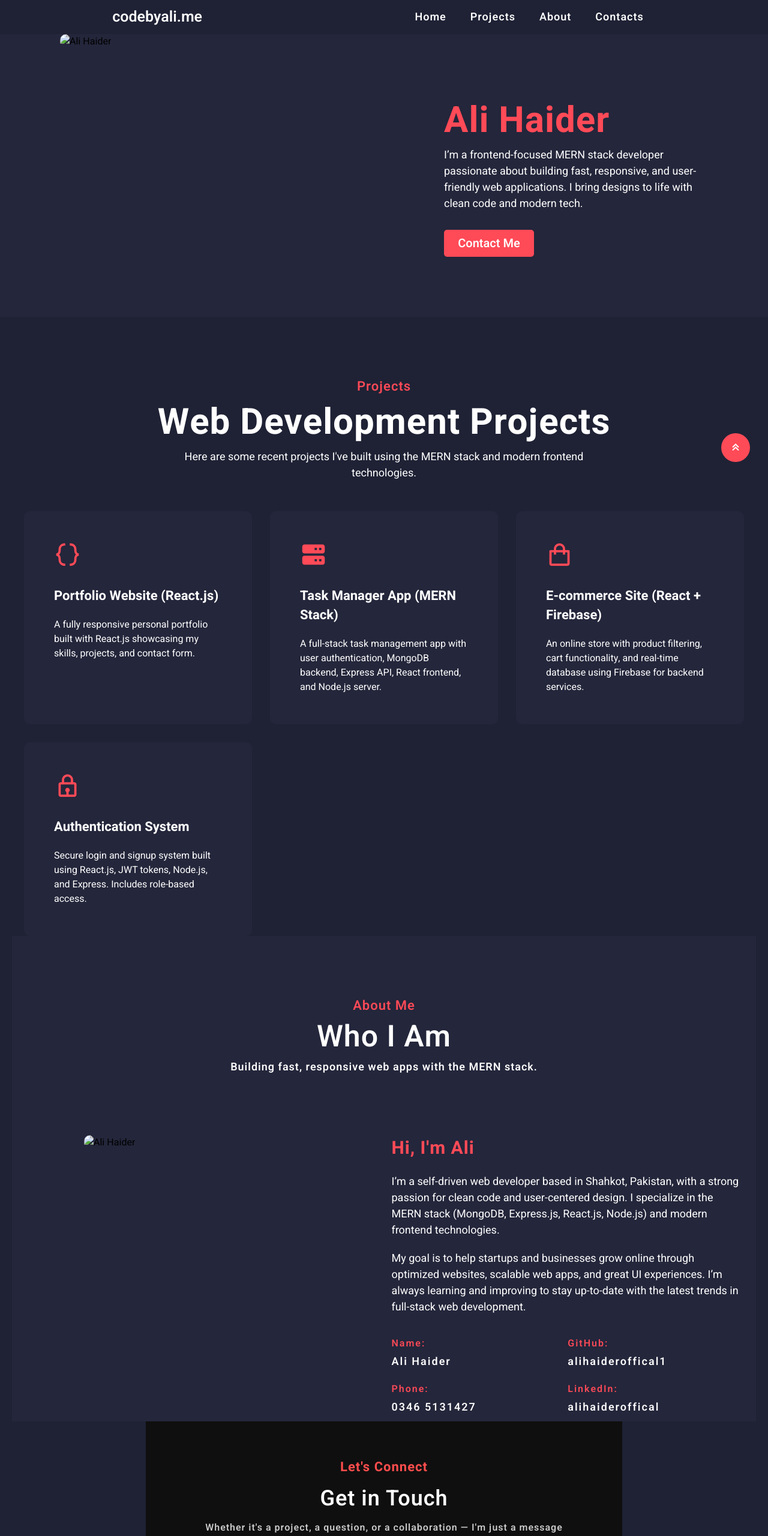
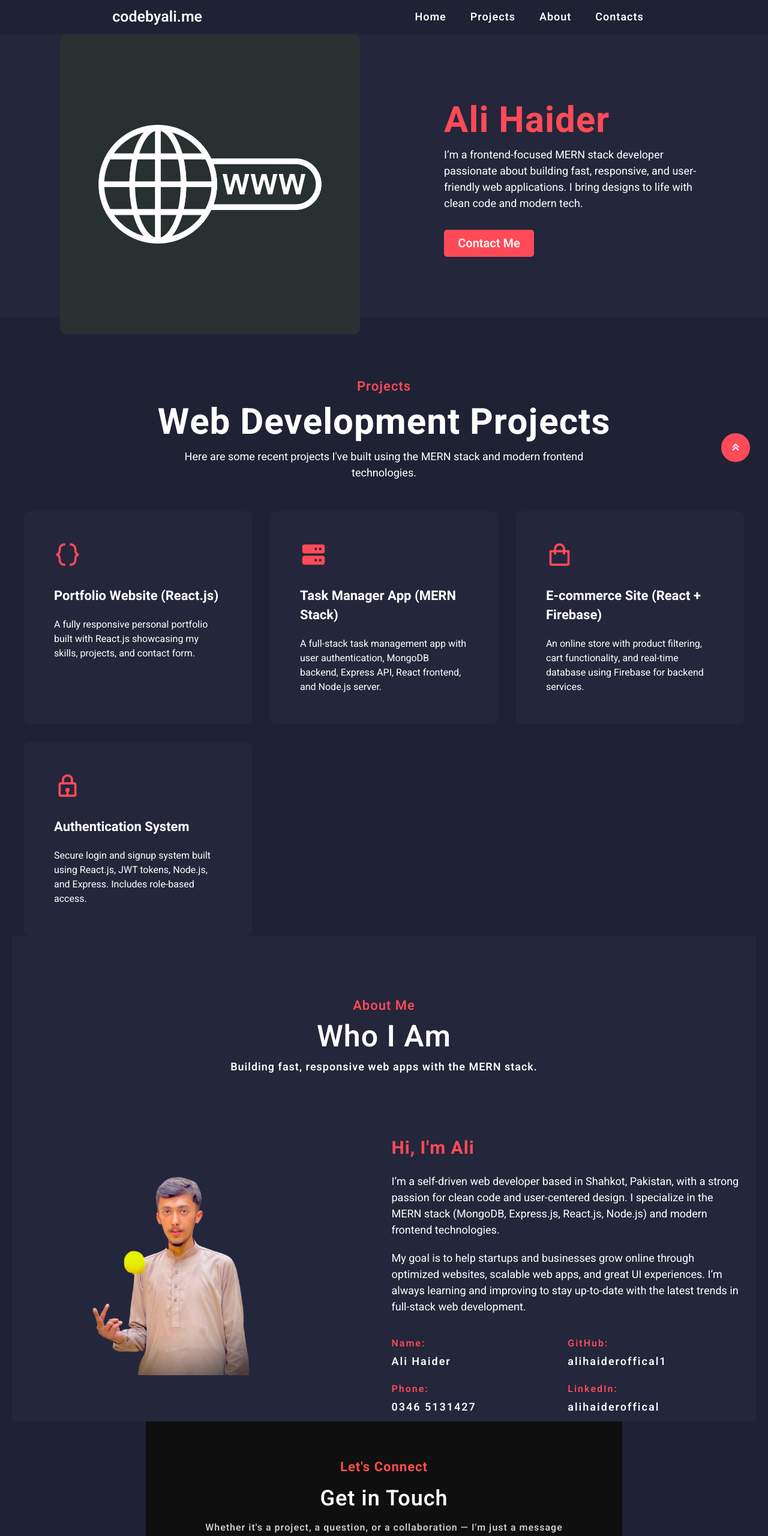
Before and after one commit to alihaideroffical1/codebyali.me, a plain HTML site: page index.html in a window 1280 px wide. Shown: the top 2560 px of the page at 60% size. Drawn offline with nearby package versions, Linux system fonts and the light colour scheme.

Commit message:
Update index.html

```diff
--- a/index.html
+++ b/index.html
@@ -40,7 +40,7 @@
             <div class="image_box">
                 <img style="width: fit-content;transform: scale(0.8);
  opacity: 0;
-    animation: zoomIn 1s ease-out forwards;" src="assets/www.jpg" alt="Ali Haider">
+    animation: zoomIn 1s ease-out forwards;" src="www.jpg" alt="Ali Haider">
             </div>
             <div class="content_box">
                 <h1>Ali Haider</h1>
@@ -112,7 +112,7 @@
 
             <div class="about_main_box">
                 <div class="image_box">
-                    <img src="assets/aboutme.png" alt="Ali Haider">
+                    <img src="aboutme.png" alt="Ali Haider">
                 </div>
 
                 <div class="information_box">
```
